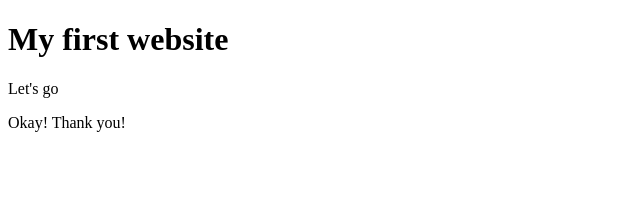
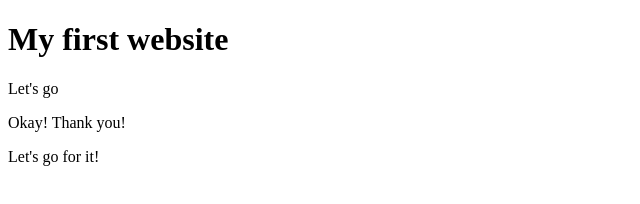
Before and after one commit to msyashik/my-first-website, a plain HTML site: page index.html in a window 1280 px wide. Shown: the whole page, without its empty margins (0-640 px from the left). Drawn offline with Linux system fonts and the light colour scheme.

Commit message:
add the new one

```diff
--- a/index.html
+++ b/index.html
@@ -9,5 +9,6 @@
     <h1>My first website</h1>
     <p>Let's go</p>
     <p>Okay! Thank you!</p>
+    <p>Let's go for it!</p>
 </body>
 </html>
```
